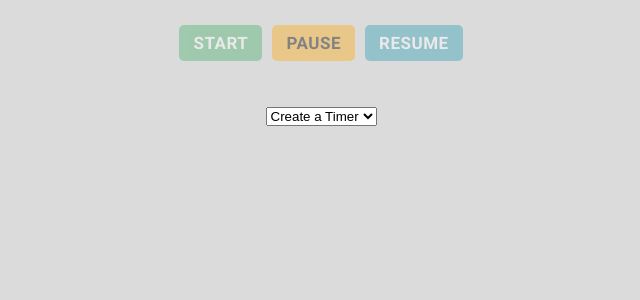
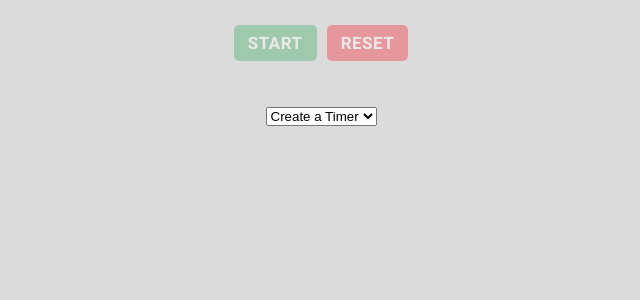
Before and after one commit to car1sle/assignment-2-car1sle, a React (Create React App) app: page / in a window 1280 px wide. Shown: the top 300 px of the page, without its empty margins (319-959 px from the left). Built offline with nearby package versions, Linux system fonts and the light colour scheme.

Commit message:
Got method 1 working for Stopwatch

```diff
--- a/src/AppProvider.js
+++ b/src/AppProvider.js
@@ -1,30 +1,32 @@
 import React,  { useState } from "react";
+import { useInterval } from "./utils/hooks";
 
 export const AppContext = React.createContext({});
 
 export const AppProvider = ({ children }) => {
 
     const [timers, setTimers] = useState([]);
-    const [currentTimerId, setCurrentTimerId] = useState(null);
-    const [workoutIsRunning, setWorkoutIsRunning] = useState(false);
-    const [workoutIsComplete, setWorkoutIsComplete] = useState(true);
+    const [paused, setPaused] = useState(true);
+    const [time, setTime] = useState(0);
+
+    useInterval(() => {
+      if (paused) return;
+      setTime(t => t + 1);
+    }, 1000);
 
     return (
       <AppContext.Provider
         value={{
-          timers,
-          setTimers,
-          currentTimerId,
-          setCurrentTimerId,
-          workoutIsRunning,
-          setWorkoutIsRunning,
-          workoutIsComplete,
-          setWorkoutIsComplete,
+          time,
+          paused,
+          setPaused,
+          reset: () => setTime(0),
           createTimer: ({ timerType, inputHours, inputMinutes, inputSeconds, input2Hours, input2Minutes, input2Seconds, inputRounds }) => {
-            const id = timers.length + 1;
+            const id = timers.length;
             setTimers([...timers, { id, timerType, inputHours, inputMinutes, inputSeconds, input2Hours, input2Minutes, input2Seconds, inputRounds }]);
           },
-        //   deleteTimer: xxx,
+          removeTimer: index => setTimers(timers.filter((t, i) => i !== index)),
+          timers,
         }}
       >
         {children}
--- a/src/components/timers/Countdown.js
+++ b/src/components/timers/Countdown.js
@@ -1,40 +1,39 @@
-import { useEffect, useState, useContext } from 'react';
+import { useContext } from 'react';
 import { AppContext } from '../../AppProvider';
+import { translateFromSeconds, translateToSeconds } from '../../utils/helpers';
 import Counter from '../generic/Counter';
-import { translateFromSeconds, translateToSeconds } from '../../utils/helpers';
 
-const Countdown = ({props}) => {
+const Countdown = ({ props }) => {
 
-    const { timers, workoutIsRunning, setWorkoutIsRunning, currentTimerId, setCurrentTimerId, setWorkoutIsComplete } = useContext(AppContext);
-    const { id, inputHours, inputMinutes, inputSeconds } = props;
+    const { time, timers, removeTimer } = useContext(AppContext);
+    const { index, workoutDuration } = props;
 
-    const [time, setTime] = useState(translateToSeconds(inputHours, inputMinutes, inputSeconds));
+    // Calculate total time of all timers before this one
+    const timeBeforeMe = timers.reduce((acc, curr, i) => {
+        const workoutDuration = translateToSeconds(curr.inputHours, curr.inputMinutes, curr.inputSeconds);
+        if (i < index) {
+            return workoutDuration + acc;
+        } else {
+            return acc;
+        }
+    }, 0);
 
-    useEffect(() => {
-
-        let i;
-
-        if (workoutIsRunning && currentTimerId === id) {
-            i = setInterval(() => {
-                setTime(time - 1);
-            }, 1000);
-            if (time === 0) {
-                clearInterval(i);
-                if (id === timers.length) {
-                    setWorkoutIsRunning(false);
-                    setWorkoutIsComplete(true);
-                } else {
-                    setCurrentTimerId(currentTimerId + 1);
-                }
-            }
-        }
-
-        return () => clearInterval(i);
-
-    }, [time, workoutIsRunning, currentTimerId, id, setCurrentTimerId, setWorkoutIsComplete, setWorkoutIsRunning, timers]);
+    // This timer is active if the current time is between
+    // the sum of all previous and the duration of this one
+    const active = time >= timeBeforeMe && time < timeBeforeMe + workoutDuration;
 
     return (
-        <Counter>{translateFromSeconds(time)}</Counter>
+        <>
+        <div>Duration</div>
+        <div><Counter>{translateFromSeconds(workoutDuration)}</Counter></div>
+        {(active) &&
+            <div>
+                <div>Progress</div>
+                <div><Counter>{translateFromSeconds(workoutDuration - timeBeforeMe)}</Counter></div>
+            </div>
+        }
+        <button onClick={() => removeTimer(index)}>Remove</button>
+        </>
     );
 
 };
--- a/src/components/timers/Stopwatch.js
+++ b/src/components/timers/Stopwatch.js
@@ -1,42 +1,39 @@
-import { useEffect, useState, useContext } from 'react';
+import { useContext } from 'react';
 import { AppContext } from '../../AppProvider';
+import { translateFromSeconds, translateToSeconds } from '../../utils/helpers';
 import Counter from '../generic/Counter';
-import { translateFromSeconds, translateToSeconds } from '../../utils/helpers';
 
-const Stopwatch = ({props}) => {
+const Stopwatch = ({ props }) => {
 
-    const { timers, workoutIsRunning, setWorkoutIsRunning, currentTimerId, setCurrentTimerId, setWorkoutIsComplete } = useContext(AppContext);
-    const { id, inputHours, inputMinutes, inputSeconds } = props;
+    const { time, timers, removeTimer } = useContext(AppContext);
+    const { index, workoutDuration } = props;
 
-    const [time, setTime] = useState(0);
-    // eslint-disable-next-line  no-unused-vars
-    const [inputTime, setInputTime] = useState(translateToSeconds(inputHours, inputMinutes, inputSeconds));
+    // Calculate total time of all timers before this one
+    const timeBeforeMe = timers.reduce((acc, curr, i) => {
+        const workoutDuration = translateToSeconds(curr.inputHours, curr.inputMinutes, curr.inputSeconds);
+        if (i < index) {
+            return workoutDuration + acc;
+        } else {
+            return acc;
+        }
+    }, 0);
 
-    useEffect(() => {
-
-        let i;
-
-        if (workoutIsRunning && currentTimerId === id) {
-            i = setInterval(() => {
-                setTime(time + 1);
-            }, 1000);
-            if (time >= inputTime) {
-                clearInterval(i);
-                if (id === timers.length) {
-                    setWorkoutIsRunning(false);
-                    setWorkoutIsComplete(true);
-                } else {
-                    setCurrentTimerId(currentTimerId + 1);
-                }
-            }
-        }
-
-        return () => clearInterval(i);
-
-    }, [time, inputTime,  workoutIsRunning, currentTimerId, id, setCurrentTimerId, setWorkoutIsComplete, setWorkoutIsRunning, timers]);
+    // This timer is active if the current time is between
+    // the sum of all previous and the duration of this one
+    const active = time >= timeBeforeMe && time < timeBeforeMe + workoutDuration;
 
     return (
-        <Counter>{translateFromSeconds(time)}</Counter>
+        <>
+        <div>Duration</div>
+        <div><Counter>{translateFromSeconds(workoutDuration)}</Counter></div>
+        {(active) &&
+            <div>
+                <div>Progress</div>
+                <div><Counter>{translateFromSeconds(time - timeBeforeMe)}</Counter></div>
+            </div>
+        }
+        <button onClick={() => removeTimer(index)}>Remove</button>
+        </>
     );
 
 };
--- /dev/null
+++ b/src/utils/hooks.js
@@ -0,0 +1,23 @@
+import { useEffect, useRef } from 'react';
+
+export const useInterval = (callback, delay) => {
+    const savedCallback = useRef(callback);
+
+    // Remember the latest callback if it changes.
+    useEffect(() => {
+      savedCallback.current = callback;
+    }, [callback]);
+
+    // Set up the interval.
+    useEffect(() => {
+      // Don't schedule if no delay is specified.
+      // Note: 0 is a valid value for delay.
+      if (!delay && delay !== 0) {
+        return;
+      }
+
+      const id = setInterval(() => savedCallback.current(), delay);
+
+      return () => clearInterval(id);
+    }, [delay]);
+};
--- a/src/views/ButtonsView.js
+++ b/src/views/ButtonsView.js
@@ -4,24 +4,16 @@ import Button from '../components/generic/Button';
 
 const ButtonsView = () => {
 
-    const { timers, setWorkoutIsRunning, setWorkoutIsComplete, setCurrentTimerId } = useContext(AppContext);
+    const { timers, paused, setPaused, reset } = useContext(AppContext);
 
     const handleClick = value => {
-        switch(value) {
-            case 'Start':
-                setWorkoutIsRunning(true);
-                setWorkoutIsComplete(false);
-                setCurrentTimerId(1);
-                break;
-            case 'Pause':
-                setWorkoutIsRunning(false);
-                break;
-            case 'Resume':
-                setWorkoutIsRunning(true);
-                break;
-            default:
-                break;
+
+        if (value === 'Start' || value === 'Pause') {
+            setPaused(!paused);
+        } else if (value === 'Reset') {
+            reset();
         }
+
     };
 
     const makeButton = ({value}) => {
@@ -31,20 +23,11 @@ const ButtonsView = () => {
     return (
         <div style={{ margin: "20px 0", display: "flex", justifyContent: "center",}}>
             {makeButton({
-                value: "Start"
-            })}
-            {makeButton({
-                value: "Pause"
-            })}
-            {makeButton({
-                value: "Resume"
-            })}
-            {/* {makeButton({
-                value: "Fast Forward"
+                value: paused ? 'Start' : 'Pause'
             })}
             {makeButton({
                 value: "Reset"
-            })} */}
+            })}
         </div>
     );
 
--- a/src/views/TimersView.js
+++ b/src/views/TimersView.js
@@ -1,6 +1,7 @@
 import React, { useContext } from "react";
 import styled from "styled-components";
 import { AppContext } from "../AppProvider";
+import { translateToSeconds } from '../utils/helpers';
 
 import Stopwatch from "../components/timers/Stopwatch";
 import Countdown from "../components/timers/Countdown";
@@ -51,14 +52,10 @@ const TimersView = () => {
           <TimerTitle>{timer.timerType}</TimerTitle>
           <div style={{ padding: "5px 15px",}}>
             <InnerTimer type={timer.timerType} props={{
-              id: timer.id,
-              inputHours: timer.inputHours,
-              inputMinutes: timer.inputMinutes,
-              inputSeconds: timer.inputSeconds,
-              input2Hours: timer.input2Hours,
-              input2Minutes: timer.input2Minutes,
-              input2Seconds: timer.input2Seconds,
-              inputRounds: timer.inputRounds,
+              index: timer.id,
+              workoutDuration: translateToSeconds(timer.inputHours, timer.inputMinutes, timer.inputSeconds),
+              restDuration: translateToSeconds(timer.input2Hours, timer.input2Minutes, timer.input2Seconds),
+              rounds: timer.inputRounds,
             }} />
           </div>
         </Timer>
```
